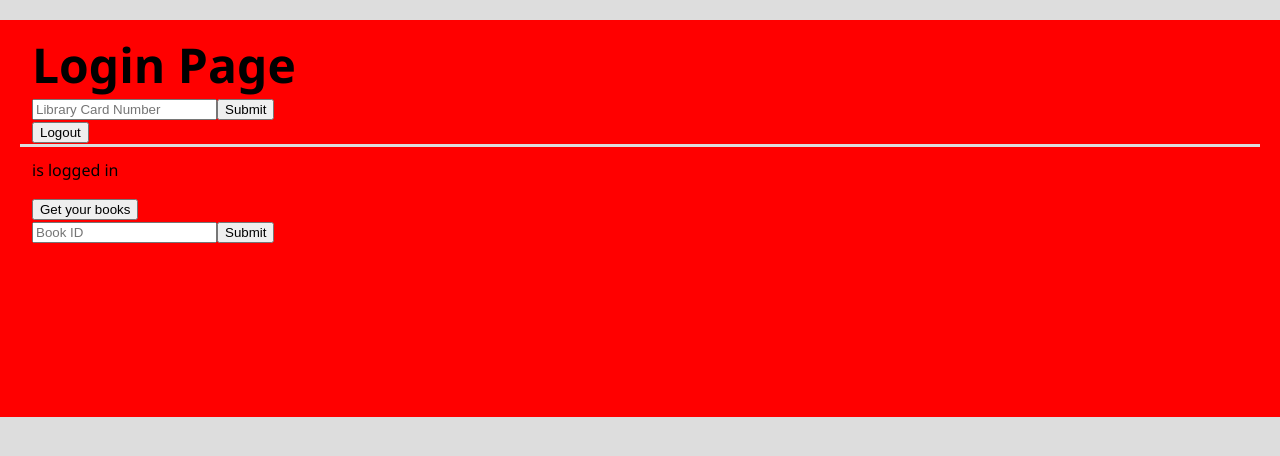
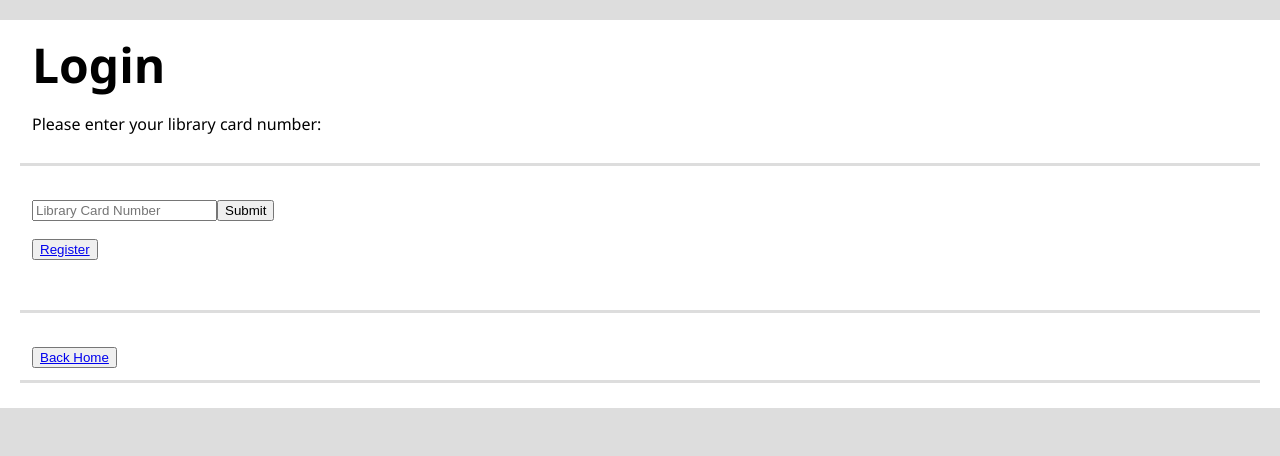
Before and after one commit to NiamV/Bookish, a React (Create React App) app in the folder client/: page /login in a window 1280 px wide. Shown: the top 456 px of the page. Built offline with nearby package versions, Linux system fonts and the light colour scheme.

Commit message:
Edited login and user pages

```diff
--- a/client/src/components/ApiService.js
+++ b/client/src/components/ApiService.js
@@ -115,6 +115,24 @@ export class ApiService {
       );
   }
 
+  user_name(id) {
+      let body = {"user": id}
+
+      return new Promise((resolve) =>
+          fetch("/user/name", {
+              method: "POST",
+              body: JSON.stringify(body),
+              headers: {
+                  "Content-Type": "application/json",
+                  "Accept": "application/json"
+              },
+          })
+              .then((response) => checkResponse(response))
+              .then((response) => resolve(response.json()))
+              .catch((error) => console.error(error))
+      );
+  }
+
   isUser(id) {
       let body = {"user": id}
 
--- a/client/src/components/App.js
+++ b/client/src/components/App.js
@@ -6,17 +6,20 @@ import { RegisterPage } from "./UserLogin/RegisterPage";
 import { ApiService } from "./ApiService";
 import { Route, Routes } from "react-router";
 import { BrowserRouter } from "react-router-dom"
+import {UserPage} from "./UserLogin/UserPage";
+
+export const apiContext = React.createContext(new ApiService())
+export const loginContext = React.createContext({user: null})
 
 export default function App() {
-  const apiService = new ApiService()
-
   return (
     <div>
       <BrowserRouter>
         <Routes>
-          <Route path="/" element={<HomePage apiService={apiService} />} />
-          <Route path="/register" element={<RegisterPage apiService={apiService} />} />
-          <Route path="/login" element={<LoginPage apiService={apiService} />} />
+          <Route path="/" element={<HomePage/>} />
+          <Route path="/register" element={<RegisterPage/>} />
+          <Route path="/login" element={<LoginPage />} />
+          <Route path="/user" element={<UserPage />} />
         </Routes>
 
       </BrowserRouter>
--- a/client/src/components/UserLogin/LoginComponents.js
+++ b/client/src/components/UserLogin/LoginComponents.js
@@ -1,20 +1,36 @@
 import styled from "styled-components";
 
 export const LoginDiv = styled.div`
-  background-color: red;
+  background-color: white;
   position: relative;
-  height: 100%;
-  padding-bottom: 250px;
+  height: auto;
+  padding-bottom: 5px;
 `;
 
 export const RegisterDiv = styled.div`
-  background-color: cyan;
+  background-color: white;
   position: relative;
-  height: 100%;
+  height: 500px;
   padding-bottom: 5px;
 `;
 
 export const LoginTitleContainer = styled.div`
+  display block;
+  height: auto;
+  padding: 12px;
+  margin:20px;
+  border-bottom: 3px solid #dddddd;
+`;
+
+export const UserBooksContainer = styled.div`
+  display block;
+  height: auto;
+  padding: 12px;
+  margin:20px;
+  border-bottom: 3px solid #dddddd;
+`;
+
+export const LoginFormContainer = styled.div`
   display block;
   height: 100px;
   padding: 12px;
--- a/client/src/components/UserLogin/LoginPage.jsx
+++ b/client/src/components/UserLogin/LoginPage.jsx
@@ -1,33 +1,29 @@
-import React, { useState } from "react";
+import React, { useState, useContext } from "react";
 import {
-  LoginDiv,
-  LoginTitleTag,
-  LoginTitleContainer,
+    LoginDiv,
+    LoginTitleTag,
+    LoginTitleContainer, LoginFormContainer, UserBooksContainer,
 } from "./LoginComponents";
+import {apiContext, loginContext} from "../App";
+import { Link, Navigate } from "react-router-dom"
+import {Nav} from "reactstrap";
 
 export function LoginPage(props) {
-  const [user, setUser] = useState(null);
-  const [books, setBooks] = useState([]);
+  // const [user, setUser] = useState(null);
   const [output, setOutput] = useState("");
 
-  let showBooksforUser = () => {
-    console.log(user)
-    props.apiService.user(user).then((bookResponse) => {
-      if (bookResponse === {}) {
-        setBooks([])
-      } else {
-        setBooks(bookResponse.books_for_user)
-      }
+  const apiService = useContext(apiContext)
+  const loginService = useContext(loginContext)
 
-    })
-  }
+    const [reroute, setReroute] = useState(<p></p>)
 
-  let handleLogin = (event) => {
+    let handleLogin = (event) => {
     event.preventDefault()
-    props.apiService.isUser(event.target[0].value).then((response) => {
+    apiService.isUser(event.target[0].value).then((response) => {
         if(response.result){
-            setUser(event.target[0].value)
+            loginService.user = event.target[0].value
             setOutput("")
+            setReroute(<Navigate to={"/user"} replace={true} />)
         } else {
             setOutput("User does not exist, please register")
         }
@@ -35,56 +31,32 @@ export function LoginPage(props) {
 
   }
 
-  let handleAssignment = (event) => {
-    event.preventDefault()
-    if(user !== null && event.target[0].value !== "") {
-        let current_date = new Date();
-        let due_date = new Date(current_date.setMonth(current_date.getMonth() + 1))
-        props.apiService.user_assign(user, event.target[0].value, due_date.toDateString()).then((response) => {
-            // console.log(response)
-            if (response.hasOwnProperty("error")) {
-                setOutput(response.error)
-            } else {
-                setOutput(response.message)
-            }
-        })
-    }
-  }
-
-  let logout = () => {
-      setUser(null)
-    }
-
   return (
       <LoginDiv>
         <LoginTitleContainer>
-            <LoginTitleTag>Login Page</LoginTitleTag>
+            <LoginTitleTag>Login</LoginTitleTag>
+            <p>Please enter your library card number:</p>
+        </LoginTitleContainer>
 
+        <LoginFormContainer>
             <form onSubmit={handleLogin}>
               <input type="text" placeholder={"Library Card Number"} />
               <input type="submit"/>
             </form>
 
-            <button onClick={logout}>Logout</button>
-
-            <p> {user} is logged in</p>
-
-            <button onClick={showBooksforUser}>Get your books</button>
-
-            {books.map((value, index) => {
-                let due_date_asDate;
-                due_date_asDate = new Date(value.due_date)
-                return <p key="{value.title}">{value.title} due: {due_date_asDate.toDateString()}</p>
-            })}
-
-            <form onSubmit={handleAssignment}>
-              <input type="text" placeholder={"Book ID"} />
-              <input type="submit"/>
-            </form>
+            {reroute}
 
             <p>{output}</p>
 
-        </LoginTitleContainer>
+            <button><Link to={"/register"}>Register</Link></button>
+        </LoginFormContainer>
+
+        <UserBooksContainer>
+            <button><Link to={"/"}>Back Home</Link></button>
+        </UserBooksContainer>
+
+
+
       </LoginDiv>
   );
 }
--- a/client/src/components/UserLogin/RegisterPage.jsx
+++ b/client/src/components/UserLogin/RegisterPage.jsx
@@ -1,16 +1,20 @@
-import React, { Component, useState } from "react";
+import React, { Component, useState, useContext } from "react";
 import {
   RegisterDiv,
   LoginTitleTag,
   LoginTitleContainer,
 } from "./LoginComponents";
+import {apiContext} from "../App";
+import {Link} from "react-router-dom";
 
 export function RegisterPage(props) {
   const [output, setOutput] = useState("");
 
+  const apiService = useContext(apiContext)
+
   let handleRegistration = (event) => {
     event.preventDefault()
-    props.apiService.user_create(event.target[0].value).then((response) => {
+    apiService.user_create(event.target[0].value).then((response) => {
         if(response.hasOwnProperty("error")){
             setOutput(response.error)
         } else {
@@ -30,6 +34,10 @@ export function RegisterPage(props) {
               <input type="submit"/>
             </form>
 
+            <p>{output}</p>
+
+            <button><Link to={"/login"}>Back to Login Page</Link></button>
+
         </LoginTitleContainer>
       </RegisterDiv>
   );
--- a/client/src/components/UserLogin/UserPage.jsx
+++ b/client/src/components/UserLogin/UserPage.jsx
@@ -0,0 +1,123 @@
+import React, {useState, useContext, useEffect} from "react";
+import {
+    LoginDiv,
+    LoginTitleTag,
+    LoginTitleContainer, UserBooksContainer,
+} from "./LoginComponents";
+import {apiContext, loginContext} from "../App";
+import { Link, Navigate } from "react-router-dom"
+
+export function UserPage(props) {
+  const [user, setUser] = useState(null);
+  const [books, setBooks] = useState([]);
+  const [output, setOutput] = useState("");
+  const [reroute, setReroute] = useState(<p></p>);
+  const [username, setUsername] = useState("")
+
+  const apiService = useContext(apiContext)
+  const loginService = useContext(loginContext)
+
+  console.log(loginService.user)
+  apiService.user_name(loginService.user).then((response) => {
+      //console.log(response)
+      setUsername(response.user_name)
+  })
+
+  let getBooksForUser = () => {
+      apiService.user(loginService.user).then((bookResponse) => {
+          if (bookResponse === {}) {
+              setBooks([])
+          } else {
+              setBooks(bookResponse.books_for_user)
+          }
+
+      })
+  }
+
+  useEffect(getBooksForUser, [output])
+
+  let handleAssignment = (event) => {
+    event.preventDefault()
+    if(loginService.user !== null && event.target[0].value !== "") {
+        let current_date = new Date();
+        let due_date = new Date(current_date.setMonth(current_date.getMonth() + 1))
+        apiService.user_assign(loginService.user, event.target[0].value, due_date.toDateString()).then((response) => {
+            if (response.hasOwnProperty("error")) {
+                setOutput(response.error)
+            } else {
+                setOutput(response.message)
+            }
+        })
+    }
+  }
+
+  let logout = () => {
+      loginService.user = null
+      setReroute(<Navigate to="/login" replace={true}/>)
+  }
+
+  if(loginService.user == null){
+    return(
+        <LoginDiv>
+            <LoginTitleContainer>
+                <p>Please log in</p>
+                <button><Link to={"/login"}>Back to Login Page</Link></button>
+                {reroute}
+            </LoginTitleContainer>
+        </LoginDiv>
+    )
+  } else {
+      return (
+          <div>
+          <LoginDiv>
+              <LoginTitleContainer>
+                  <LoginTitleTag>Hi {username}</LoginTitleTag>
+
+                  <button onClick={logout}>Logout</button>
+
+              </LoginTitleContainer>
+
+              <UserBooksContainer>
+                  <p>Your checked out books are:</p>
+
+                  <table>
+                      <tr>
+                          <th>Book</th>
+                          <th>Due Date</th>
+                      </tr>
+
+
+                  {books.map((value, index) => {
+                      let due_date_asDate;
+                      due_date_asDate = new Date(value.due_date)
+                      return (
+                          <tr>
+                              <td>{value.title}</td>
+                              <td>{due_date_asDate.toDateString()}</td>
+                          </tr>
+                      )
+                  })}
+
+                  </table>
+            </UserBooksContainer>
+          </LoginDiv>
+
+          <LoginDiv>
+              <LoginTitleContainer>
+                  <p>Check out a new book:</p>
+
+                  <form onSubmit={handleAssignment}>
+                      <input type="text" placeholder={"Book ID"}/>
+                      <input type="submit"/>
+                  </form>
+
+                  <p>{output}</p>
+
+                  {reroute}
+
+              </LoginTitleContainer>
+          </LoginDiv>
+          </div>
+      );
+  }
+}
```
Also changed, not shown: 1 other file (tests, documents, lock files or other folders).
